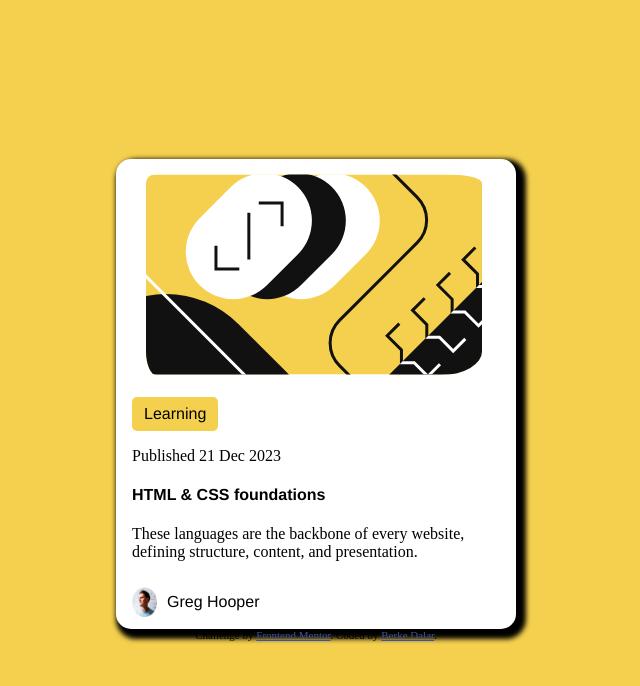
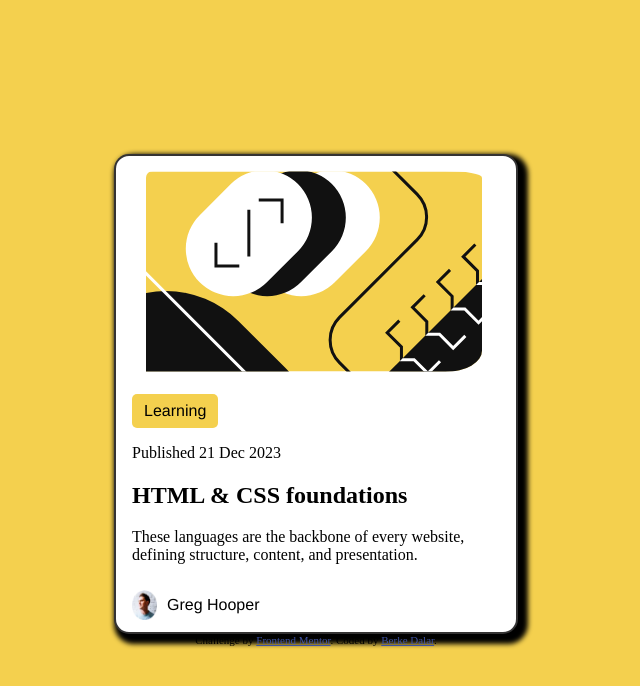
Before and after one commit to jariwarlord/BlogPrev, a plain HTML site: page index.html in a window 1280 px wide. Shown: the whole page, without its empty margins (324-964 px from the left). Drawn offline with Linux system fonts and the light colour scheme.

Commit message:
last updates

```diff
--- a/index.html
+++ b/index.html
@@ -17,7 +17,7 @@
 
     <p>Published 21 Dec 2023</p>
 
-    <h4>HTML & CSS foundations</h4>
+    <h2>HTML & CSS foundations</h2>
 
     <p>These languages are the backbone of every website, defining structure, content, and presentation.</p>
     <div class="greg">
--- a/styles.css
+++ b/styles.css
@@ -3,12 +3,12 @@ box-shadow: 5px 5px 5px 5px rgba(0, 0, 0, 2.0);
 background-color: white;
 border-radius: 15px;
 width: 400px;
+border: 2px solid rgba(2, 1, 1, 0.8);
 }
 #photo{
     padding-left: 30px;
     padding-top: 15px;
-    border-radius: 11%;
-
+    border-radius: 10% 10% 10% 1%;
 }
 .container{
     padding: 2px 16px;
```
